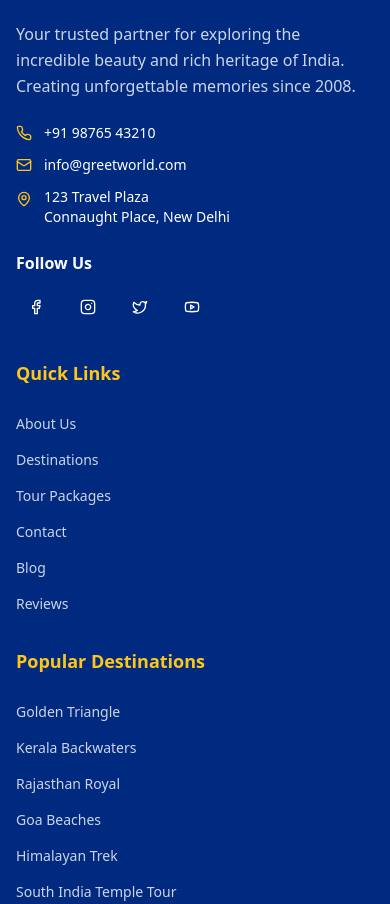
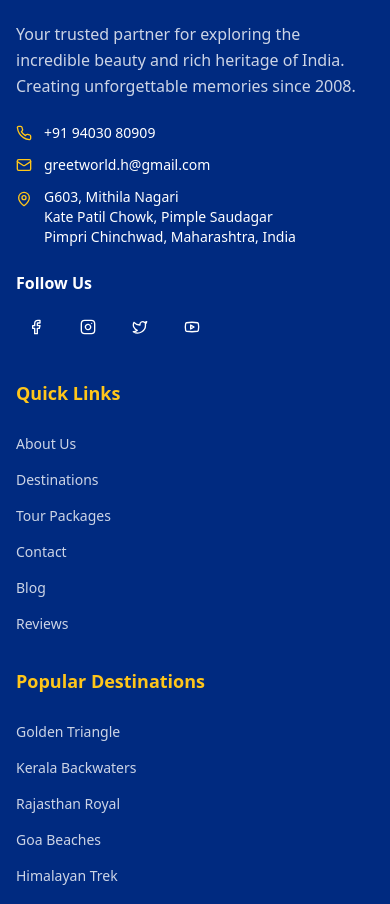
Before and after one commit to duhitadharma/greetworld-explore-india, a React (Vite) app: page / in a window 390 px wide. Shown: the part 9901-10805 px from the top of the page. Built offline with nearby package versions, Linux system fonts and the light colour scheme.

Commit message:
Use the real contact details in the footer
The footer still showed the original template address, phone, and email after the contact section was updated.

Co-authored-by: Cursor <cursoragent@cursor.com>

```diff
--- a/src/components/Footer.tsx
+++ b/src/components/Footer.tsx
@@ -51,15 +51,23 @@ const Footer = () => {
             <div className="space-y-3">
               <div className="flex items-center space-x-3">
                 <Phone className="w-4 h-4 text-golden" />
-                <span className="text-sm">+91 98765 43210</span>
+                <a href="tel:+919403080909" className="text-sm hover:text-golden transition-colors">
+                  +91 94030 80909
+                </a>
               </div>
               <div className="flex items-center space-x-3">
                 <Mail className="w-4 h-4 text-golden" />
-                <span className="text-sm">info@greetworld.com</span>
+                <a href="mailto:greetworld.h@gmail.com" className="text-sm hover:text-golden transition-colors">
+                  greetworld.h@gmail.com
+                </a>
               </div>
               <div className="flex items-start space-x-3">
                 <MapPin className="w-4 h-4 text-golden mt-1" />
-                <span className="text-sm">123 Travel Plaza<br />Connaught Place, New Delhi</span>
+                <span className="text-sm">
+                  G603, Mithila Nagari<br />
+                  Kate Patil Chowk, Pimple Saudagar<br />
+                  Pimpri Chinchwad, Maharashtra, India
+                </span>
               </div>
             </div>
 
```
